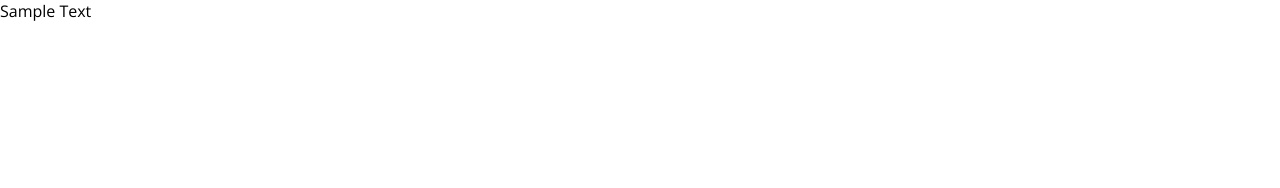
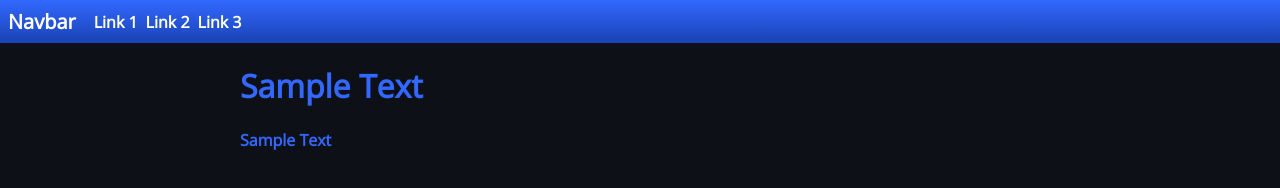
Before and after one commit to adambartha/adambartha.github.io, a plain HTML site: page index.html in a window 1280 px wide. Drawn offline with nearby package versions, Linux system fonts and the light colour scheme.

Commit message:
Layout test

```diff
--- a/index.html
+++ b/index.html
@@ -7,6 +7,15 @@
         <script src="https://kit.fontawesome.com/817e34f514.js" crossorigin="anonymous"></script>
     </head>
     <body>
-        Sample Text
+        <nav>
+            <span class="brand">Navbar</span>
+            <a href="#">Link 1</a>
+            <a href="#">Link 2</a>
+            <a href="#">Link 3</a>
+        </nav>
+        <main>
+            <h1>Sample Text</h1>
+            Sample Text
+        </main>
     </body>
 </html>
--- a/style.css
+++ b/style.css
@@ -1,7 +1,42 @@
 @import url('https://fonts.googleapis.com/css?family=Open+Sans&display=swap');
+
+:root {
+    --color-background: #0e1017;
+    --color-primary: #3268ff;
+    --color-primary-variant: #1943b4;
+}
 
 body {
     margin: 0;
     font-family: 'Open Sans', sans-serif;
     -webkit-font-smoothing: antialiased;
+    background-color: var(--color-background);
+    color: var(--color-primary);
+    font-weight: 600;
 }
+
+nav {
+    display: flex;
+    align-items: center;
+    gap: 0.5em;
+    padding: 0.5em;
+    background-image: linear-gradient(180deg, var(--color-primary), var(--color-primary-variant));
+}
+
+nav * {
+    color: white;
+}
+
+nav .brand {
+    font-size: 1.25em;
+    margin-inline-end: 0.5em;
+}
+
+nav a {
+    text-decoration: none;
+}
+
+main {
+    margin: 0 auto;
+    max-width: min(50rem, calc(100% - 2rem));
+}
```
